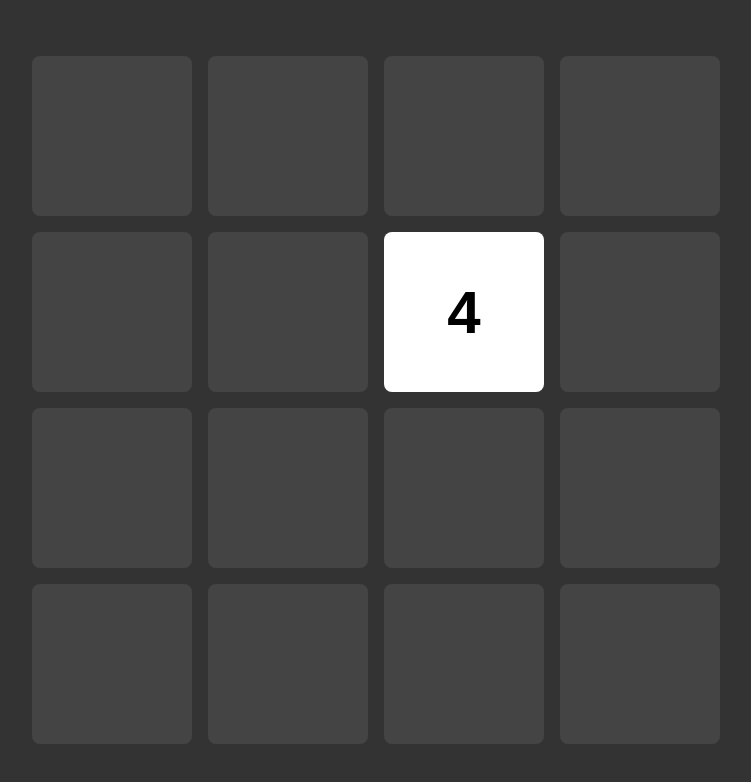
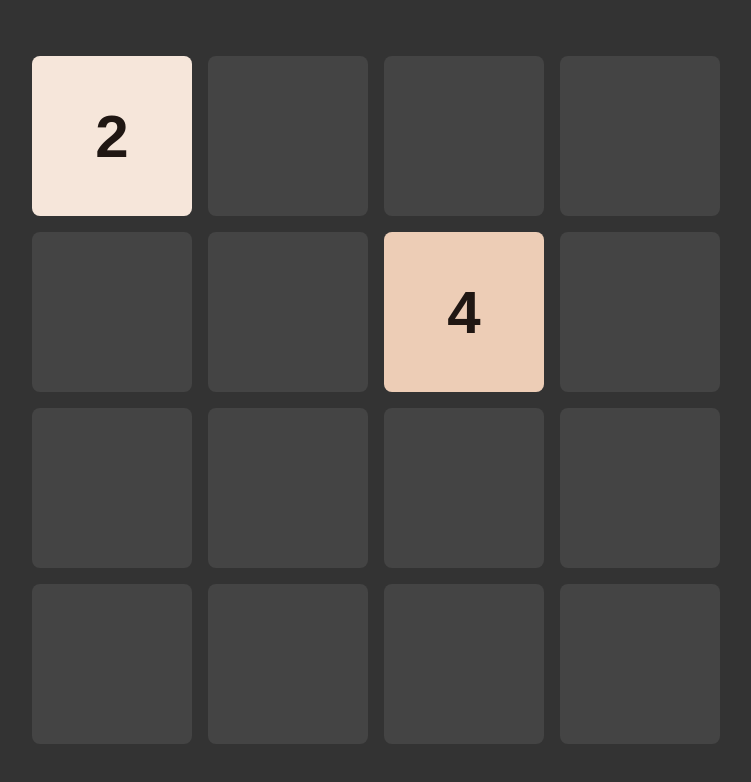
Before and after one commit to 4usik/game2048, a plain HTML site: page index.html in a window 1280 px wide. Shown: the whole page, without its empty margins (264-1015 px from the left). Drawn offline with Linux system fonts and the light colour scheme.

Commit message:
#3 add twice random tile

```diff
--- a/script.js
+++ b/script.js
@@ -5,3 +5,4 @@ const gameBoard = document.getElementById("game-board");
 
 const grid = new Grid(gameBoard);
 grid.getRandomEmptyCell().linkTile(new Tile(gameBoard));
+grid.getRandomEmptyCell().linkTile(new Tile(gameBoard));
--- a/style.css
+++ b/style.css
@@ -44,8 +44,8 @@ body {
     font-family: arial;
     font-size: 7.5vmin;
     font-weight: bold;
-    background-color: #fff;
-    color: #000;
+    background-color: hsl(25, 60%, var(--bg-lightness));
+    color: hsl(20, 25%, var(--text-lightness));
 
     transition: 500ms;
     animation: show 200ms;
--- a/tile.js
+++ b/tile.js
@@ -2,14 +2,23 @@ export class Tile {
     constructor(gridElement) {
         this.tileElement = document.createElement("div");
         this.tileElement.classList.add("tile");
-        this.value = Math.random() > 0.5 ? 2 : 4;
-        this.tileElement.textContent = this.value;
+        this.setValue(Math.random() > 0.5 ? 2 : 4);
         gridElement.append(this.tileElement);
     }
+
     setXY(x, y) {
         this.x = x;
         this.y = y;
         this.tileElement.style.setProperty("--x", x);
         this.tileElement.style.setProperty("--y", y);
     }
+
+    setValue(value) {
+        this.value = value;
+        this.tileElement.textContent = value;
+        const bgLightness = 100 - Math.log2(value) * 9;
+        this.tileElement.style.setProperty("--bg-lightness", `${bgLightness}%`);
+        this.tileElement.style.setProperty("--text-lightness", `${bgLightness < 50 ? 90 : 10}%`);
+    }
+
 }
```
